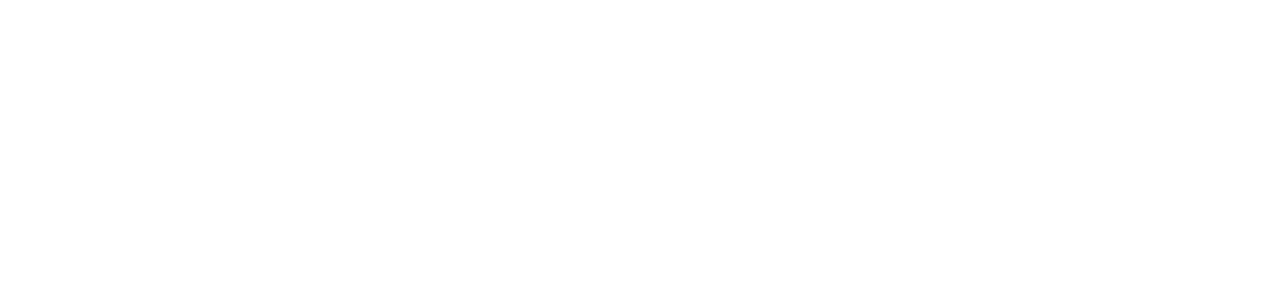
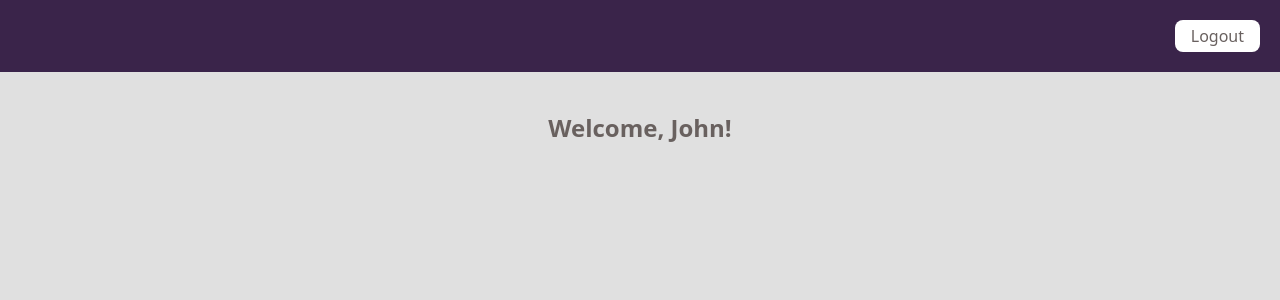
Before and after one commit to najwakv/login-signup-typescript, a React (Vite) app in the folder client/: page / in a window 1280 px wide. Before the commit this address had no page. Shown: the top 300 px of the page. Built offline with nearby package versions, Linux system fonts and the light colour scheme.

Commit message:
Designed a welcome page.

```diff
--- a/client/src/App.tsx
+++ b/client/src/App.tsx
@@ -2,11 +2,13 @@
 import Register from "./pages/Register";
 import Login from "./pages/Login";
 import Otp from "./pages/Otp";
+import Home from "./pages/Home";
 
 const App: React.FC = () => {
   return (
     <BrowserRouter>
     <Routes>
+      <Route path='/' element={<Home/>}/>
       <Route path='/register' element={<Register/>}/>
       <Route path='/login' element={<Login/>}/>
       <Route path="/otp" element={<Otp/>}></Route>
--- /dev/null
+++ b/client/src/components/Dashboard.tsx
@@ -0,0 +1,16 @@
+import React from "react";
+
+interface DashboardProps {
+  username: string;
+}
+
+const Dashboard: React.FC<DashboardProps> = ({ username }) => {
+  return (
+    <div className="w-screen text-center pt-10 text-2xl text-black font-semibold">
+      <h1>Welcome, {username}!</h1>
+    </div>
+  );
+};
+
+
+export default Dashboard;
--- /dev/null
+++ b/client/src/components/TopBar.tsx
@@ -0,0 +1,14 @@
+
+import React from "react";
+
+const TopBar: React.FC = () => {
+  return (
+    <div className="bg-purple p-5 flex justify-end">
+      <button className="bg-white px-4 py-1 text-black font-medium rounded-lg hidden  tablet:block">
+        Logout
+      </button>
+    </div>
+  );
+};
+
+export default TopBar;
--- /dev/null
+++ b/client/src/pages/Home.tsx
@@ -0,0 +1,16 @@
+import React from "react";
+import TopBar from "../components/TopBar";
+import Dashboard from "../components/Dashboard";
+
+const Home: React.FC = () => {
+  return (
+    <>
+      <div className="w-screen h-screen bg-gray">
+        <TopBar />
+        <Dashboard username="John" />
+      </div>
+    </>
+  );
+};
+
+export default Home;
```
